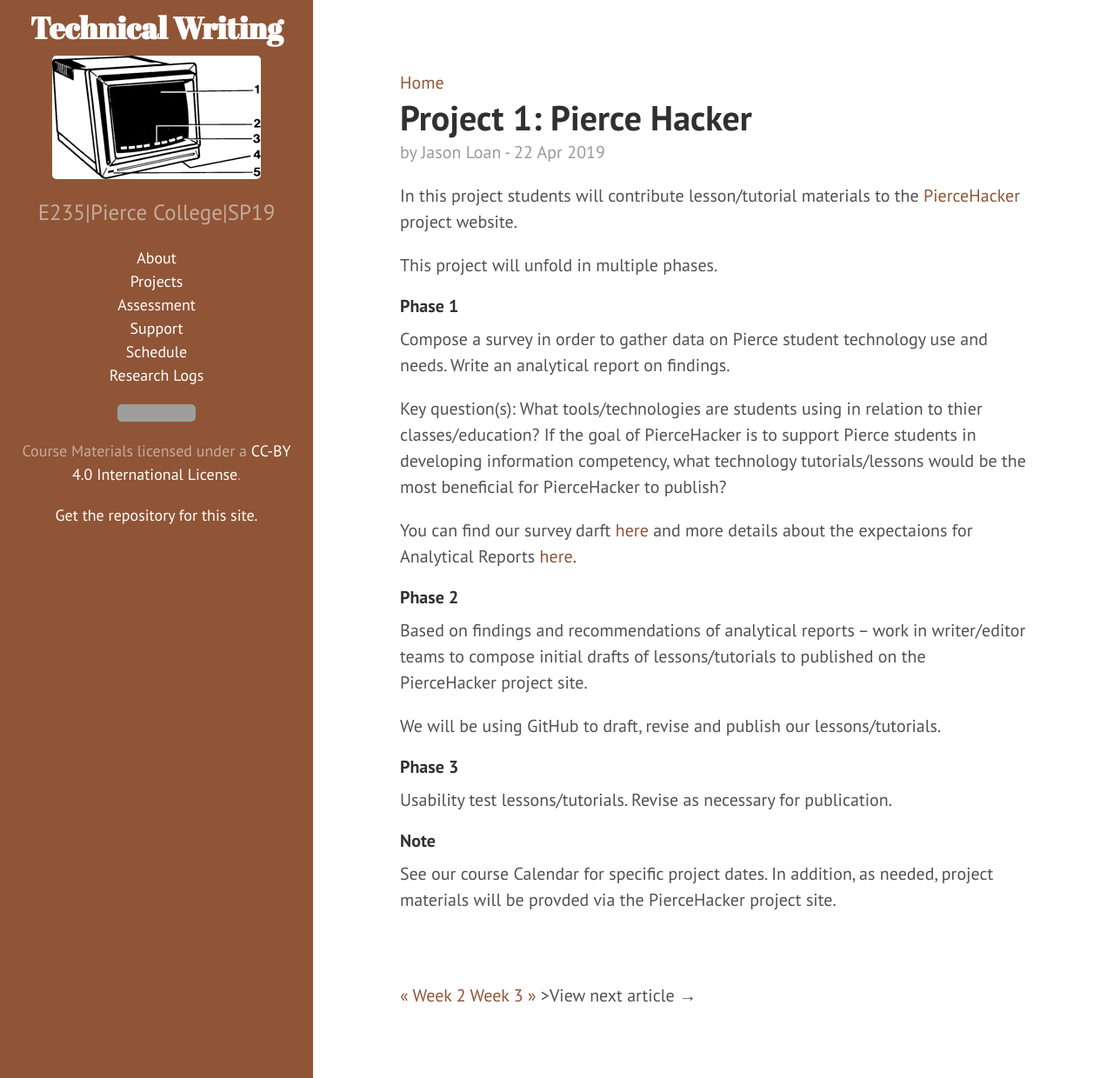
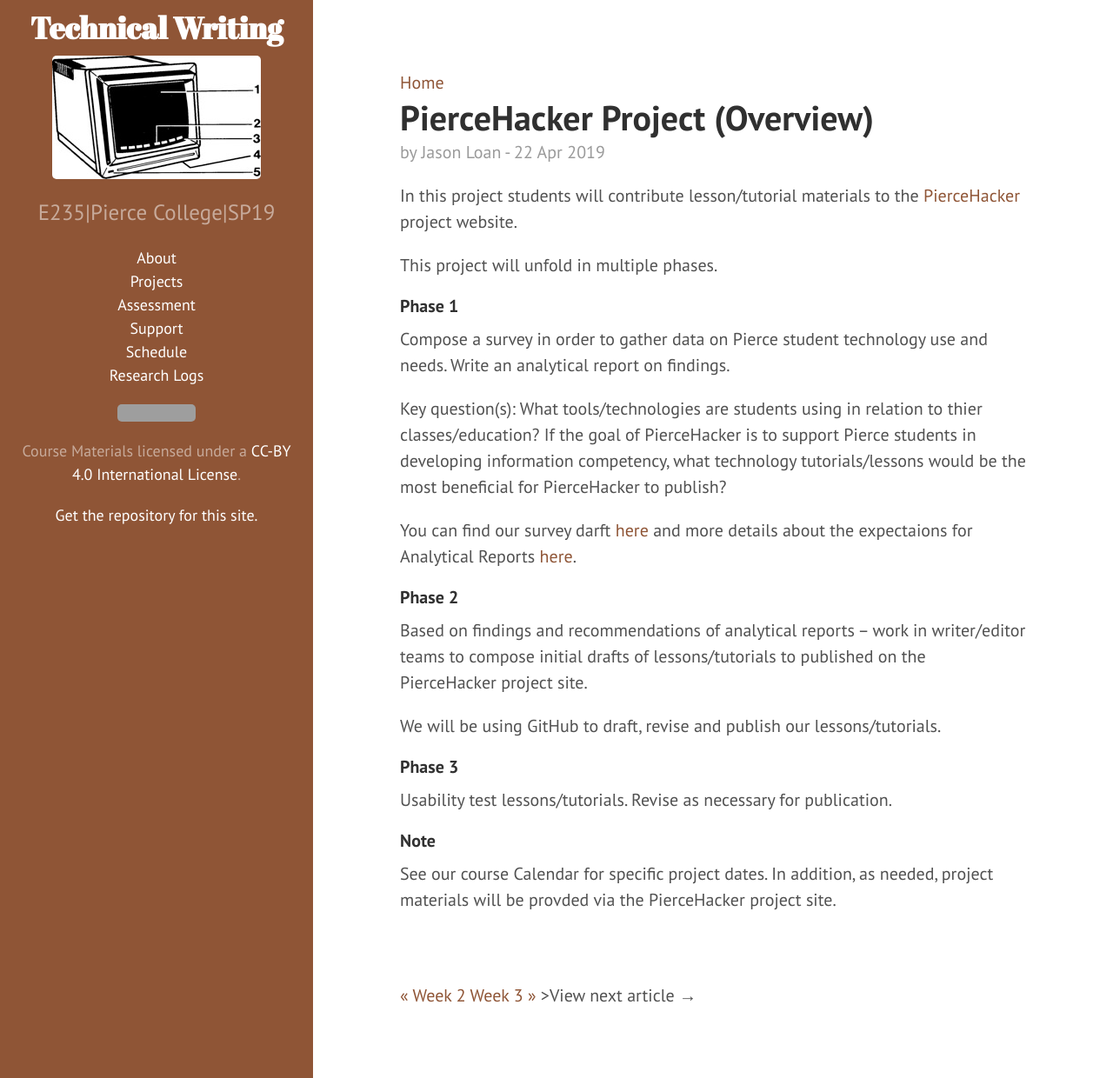
Before and after one commit to jloan/e235, a Jekyll site: the page built from _posts/2019-04-22-pierce-hacker-project.md, in a window 1280 px wide and 1240 px high. Shown: the whole window at 87% size. Built offline with Jekyll 4.4.1, drawn with Linux system fonts in a browser that asks for light colours; grey boxes are pictures that could not be loaded.

Commit message:
Update 2019-04-22-pierce-hacker-project.md

```diff
--- a/_posts/2019-04-22-pierce-hacker-project.md
+++ b/_posts/2019-04-22-pierce-hacker-project.md
@@ -1,6 +1,6 @@
 ---
 layout: post
-title:  "Project 1: Pierce Hacker"
+title:  "PierceHacker Project (Overview)"
 date:   2019-04-22 10:00:00
 category: projects
 author: Jason Loan
```
